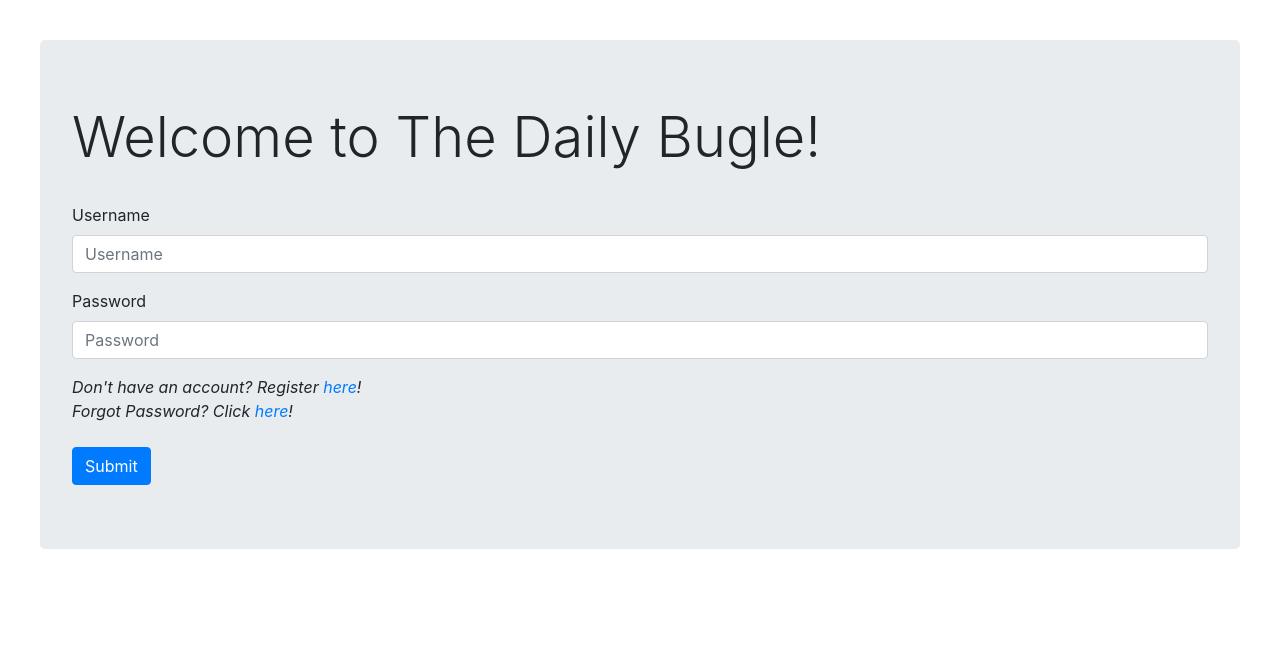
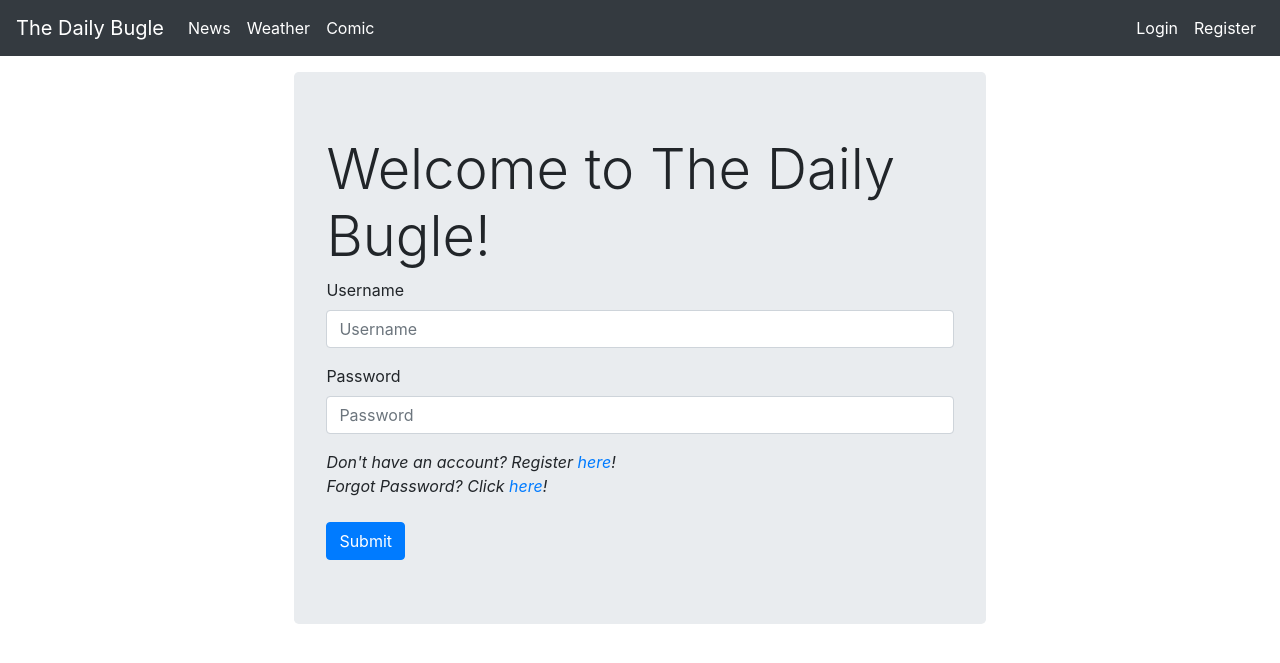
Before and after one commit to PGreatness/import-Greatness, a Flask app: page /login in a window 1280 px wide. Shown: the top 663 px of the page. Run offline with Flask 2, Linux system fonts and the light colour scheme; some libraries are stand-ins or nearby versions.

Commit message:
Pushed classwork

```diff
--- /dev/null
+++ b/The Daily Bugle/static/auth.css
@@ -0,0 +1,4 @@
+.jumbotron{
+  margin-left:23%;
+  margin-right:23%;
+}
--- a/The Daily Bugle/templates/login.html
+++ b/The Daily Bugle/templates/login.html
@@ -1,9 +1,42 @@
 {% extends "base.html" %}
+{% block head %}
+<link rel="stylesheet" href="{{ url_for('static', filename='auth.css') }}">
+{% endblock %}
 
 {% block content %}
-<div class="jumbotron" style="margin:40px;">
+<nav class="navbar navbar-expand-lg navbar-dark bg-dark fixed-top">
+  <a class="navbar-brand" href="/">The Daily Bugle</a>
 
-  <h5 class="display-4"> Welcome to The Daily Bugle! </h5> <br>
+  <div class="collapse navbar-collapse" id="navbarSupportedContent">
+    <ul class="navbar-nav mr-auto">
+      <li class="nav-item active">
+        <a class="nav-link" href="/#news">News</a>
+      </li>
+      <li class="nav-item active">
+        <a class="nav-link" href="/#weather">Weather</a>
+      </li>
+      <li class="nav-item active">
+        <a class="nav-link" href="/#comic">Comic</a>
+      </li>
+    </ul>
+    <ul class="navbar-nav">
+      <li class="nav-item active">
+        <a class="nav-link" href="/login">Login</a>
+      </li>
+      <li class="nav-item active">
+        <a class="nav-link" href="/register">Register</a>
+      </li>
+    </ul>
+  </div>
+</nav>
+
+<br>
+<br>
+<br>
+
+<div class="jumbotron">
+
+  <h5 class="display-4"> Welcome to The Daily Bugle! </h5>
 
   <form action ="/auth" method="POST" >
 
```
Also changed, not shown: The Daily Bugle/templates/register.html (+32 -2 lines), devlog.txt (+6 -1 lines). Lines whose indentation alone changed are shown as unchanged.
